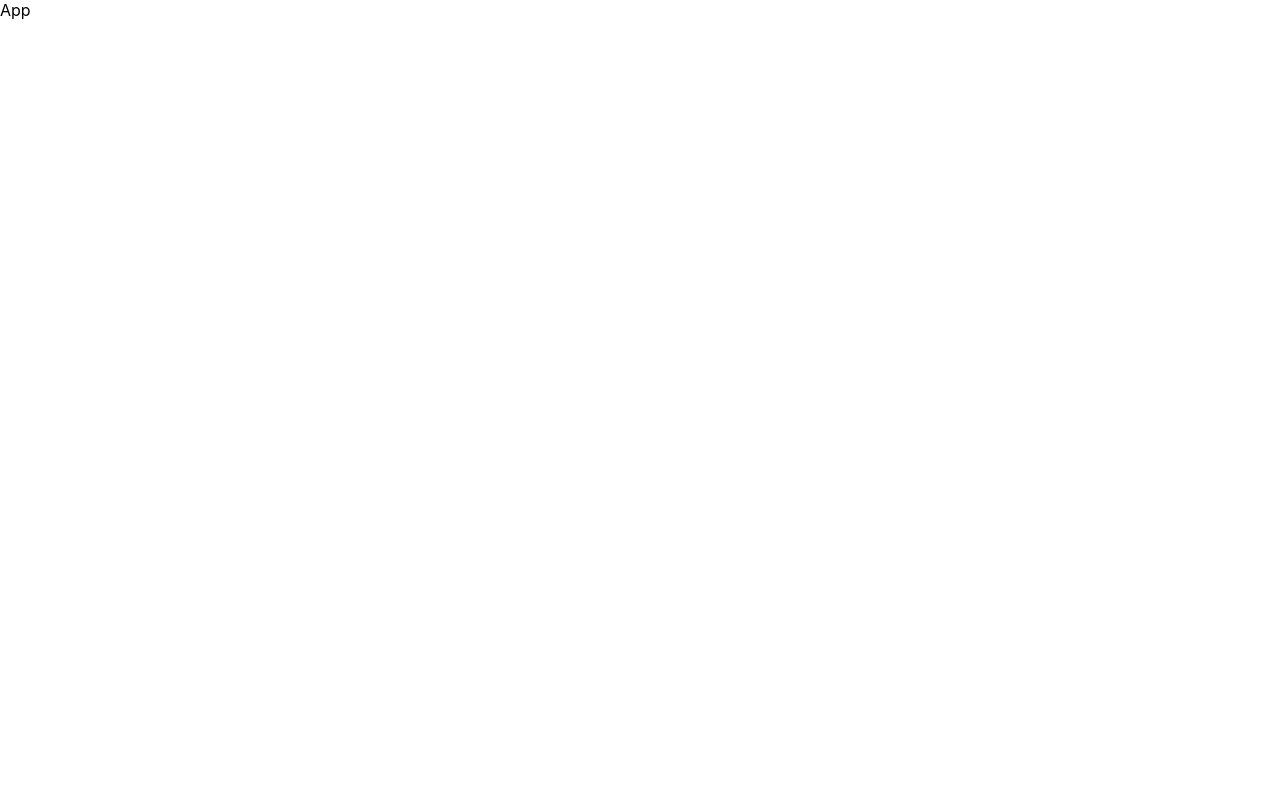
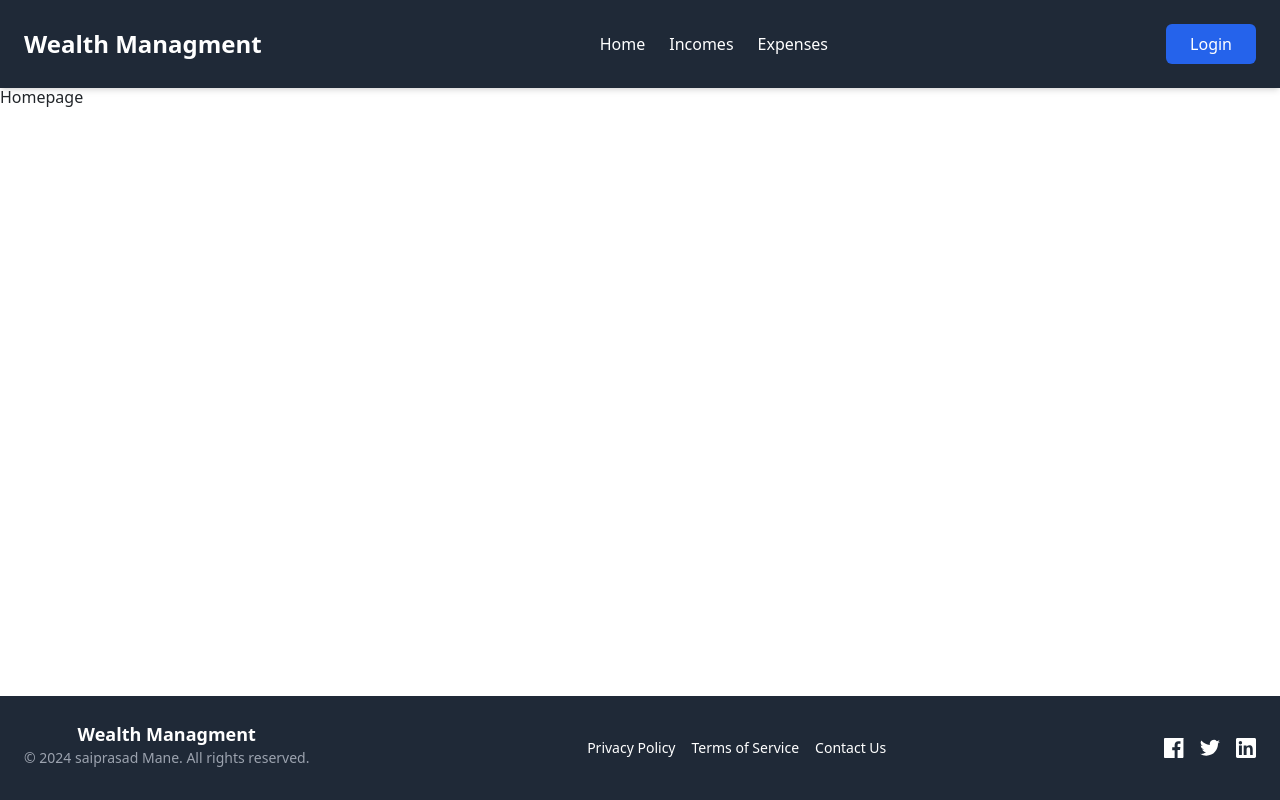
Before and after one commit to saiprasad2412/wealthmanagment, a React (Create React App) app in the folder client/: page / in a window 1280 px wide. Built offline with nearby package versions, Linux system fonts and the light colour scheme.

Commit message:
frontend layout done

```diff
--- a/client/package.json
+++ b/client/package.json
@@ -6,10 +6,15 @@
     "@testing-library/jest-dom": "^5.17.0",
     "@testing-library/react": "^13.4.0",
     "@testing-library/user-event": "^13.5.0",
+    "axios": "^1.7.8",
+    "bootstrap": "^5.3.3",
     "concurrently": "^9.1.0",
     "react": "^18.3.1",
     "react-dom": "^18.3.1",
+    "react-redux": "^9.1.2",
+    "react-router-dom": "^7.0.1",
     "react-scripts": "5.0.1",
+    "redux": "^5.0.1",
     "web-vitals": "^2.1.4"
   },
   "scripts": {
--- a/client/public/index.html
+++ b/client/public/index.html
@@ -15,16 +15,9 @@
       user's mobile device or desktop. See https://developers.google.com/web/fundamentals/web-app-manifest/
     -->
     <link rel="manifest" href="%PUBLIC_URL%/manifest.json" />
-    <!--
-      Notice the use of %PUBLIC_URL% in the tags above.
-      It will be replaced with the URL of the `public` folder during the build.
-      Only files inside the `public` folder can be referenced from the HTML.
-
-      Unlike "/favicon.ico" or "favicon.ico", "%PUBLIC_URL%/favicon.ico" will
-      work correctly both with client-side routing and a non-root public URL.
-      Learn how to configure a non-root public URL by running `npm run build`.
-    -->
-    <title>React App</title>
+    <link href="https://cdn.jsdelivr.net/npm/bootstrap@5.3.3/dist/css/bootstrap.min.css" rel="stylesheet" integrity="sha384-QWTKZyjpPEjISv5WaRU9OFeRpok6YctnYmDr5pNlyT2bRjXh0JMhjY6hW+ALEwIH" crossorigin="anonymous">
+<script src="https://cdn.jsdelivr.net/npm/bootstrap@5.3.3/dist/js/bootstrap.bundle.min.js" integrity="sha384-YvpcrYf0tY3lHB60NNkmXc5s9fDVZLESaAA55NDzOxhy9GkcIdslK1eN7N6jIeHz" crossorigin="anonymous"></script>
+    <title>Personalized Wealth Management System</title>
   </head>
   <body>
     <noscript>You need to enable JavaScript to run this app.</noscript>
--- a/client/src/App.js
+++ b/client/src/App.js
@@ -1,8 +1,13 @@
 import React from 'react'
-
+import {Routes,Route} from "react-router-dom"
+import Homepage from './pages/Homepage'
 const App = () => {
   return (
-    <div>App</div>
+    <>
+    <Routes>
+      <Route path='/' element={<Homepage/>}/>
+    </Routes>
+    </>
   )
 }
 
--- /dev/null
+++ b/client/src/components/Layout/Footer.jsx
@@ -0,0 +1,77 @@
+const Footer = () => {
+    return (
+      <footer className="bg-gray-800 text-white">
+        <div className="container mx-auto py-4 px-4 flex flex-col md:flex-row justify-between items-center">
+          {/* Left Section - Logo or Text */}
+          <div className="text-center md:text-left mb-2 md:mb-0">
+            <span className="text-lg font-semibold">Wealth Managment</span>
+            <p className="text-sm text-gray-400">© {new Date().getFullYear()} saiprasad Mane. All rights reserved.</p>
+          </div>
+
+          {/* Center Section - Navigation Links */}
+          <div className="flex space-x-4">
+            <a href="#privacy" className="hover:text-gray-400 text-sm">
+              Privacy Policy
+            </a>
+            <a href="#terms" className="hover:text-gray-400 text-sm">
+              Terms of Service
+            </a>
+            <a href="#contact" className="hover:text-gray-400 text-sm">
+              Contact Us
+            </a>
+          </div>
+
+          {/* Right Section - Social Icons */}
+          <div className="flex space-x-4">
+            <a
+              href="https://www.facebook.com"
+              target="_blank"
+              rel="noopener noreferrer"
+              className="hover:text-blue-500"
+            >
+              <svg
+                className="w-5 h-5"
+                fill="currentColor"
+                xmlns="http://www.w3.org/2000/svg"
+                viewBox="0 0 24 24"
+              >
+                <path d="M22.675 0h-21.35C.576 0 0 .576 0 1.285v21.43C0 23.425.576 24 1.285 24h11.494v-9.294H9.847v-3.625h2.932V8.309c0-2.9 1.775-4.484 4.373-4.484 1.243 0 2.312.092 2.623.134v3.04l-1.802.001c-1.414 0-1.69.671-1.69 1.657v2.176h3.38l-.44 3.625h-2.94V24h5.764c.709 0 1.285-.576 1.285-1.285V1.285C24 .576 23.425 0 22.675 0z" />
+              </svg>
+            </a>
+            <a
+              href="https://www.twitter.com"
+              target="_blank"
+              rel="noopener noreferrer"
+              className="hover:text-blue-400"
+            >
+              <svg
+                className="w-5 h-5"
+                fill="currentColor"
+                xmlns="http://www.w3.org/2000/svg"
+                viewBox="0 0 24 24"
+              >
+                <path d="M24 4.557a9.99 9.99 0 01-2.828.775 4.93 4.93 0 002.165-2.723c-.944.555-1.99.959-3.105 1.184a4.918 4.918 0 00-8.384 4.482C7.69 7.843 4.066 5.88 1.64 2.924a4.918 4.918 0 001.523 6.573A4.902 4.902 0 01.96 8.623v.063a4.913 4.913 0 003.95 4.816 4.936 4.936 0 01-2.21.084 4.924 4.924 0 004.6 3.419 9.867 9.867 0 01-6.102 2.102c-.395 0-.786-.023-1.17-.067a13.946 13.946 0 007.548 2.213c9.056 0 14.007-7.496 14.007-13.986 0-.213-.005-.425-.015-.637A9.936 9.936 0 0024 4.557z" />
+              </svg>
+            </a>
+            <a
+              href="https://www.linkedin.com"
+              target="_blank"
+              rel="noopener noreferrer"
+              className="hover:text-blue-700"
+            >
+              <svg
+                className="w-5 h-5"
+                fill="currentColor"
+                xmlns="http://www.w3.org/2000/svg"
+                viewBox="0 0 24 24"
+              >
+                <path d="M22.225 0H1.771C.791 0 0 .77 0 1.721v20.557C0 23.23.792 24 1.771 24h20.451C23.209 24 24 23.23 24 22.279V1.721C24 .77 23.209 0 22.225 0zM7.06 20.452H3.577V9.092h3.483v11.36zM5.319 7.667c-1.119 0-2.027-.92-2.027-2.055a2.034 2.034 0 114.06 0c0 1.135-.91 2.055-2.033 2.055zM20.452 20.452h-3.483v-5.965c0-1.422-.027-3.252-1.98-3.252-1.98 0-2.282 1.545-2.282 3.144v6.073H9.223V9.092h3.346v1.546h.048c.465-.88 1.598-1.806 3.288-1.806 3.512 0 4.158 2.312 4.158 5.312v6.308z" />
+              </svg>
+            </a>
+          </div>
+        </div>
+      </footer>
+    );
+  };
+
+  export default Footer;
--- /dev/null
+++ b/client/src/components/Layout/Header.jsx
@@ -0,0 +1,95 @@
+import React, { useState } from "react";
+import { Link } from "react-router-dom";
+
+const Header = () => {
+  // Simulate user authentication status and data
+  const [user, setUser] = useState(null); // Set to `{ name: "John Doe" }` for logged-in
+
+  return (
+    <header className="bg-gray-800 text-white shadow-md">
+      <div className="container mx-auto flex justify-between items-center p-4">
+        {/* Logo */}
+        <div className="flex items-center">
+          <span className="text-2xl font-bold">Wealth Managment</span>
+        </div>
+
+        {/* Navigation Links */}
+        <nav className="hidden md:flex space-x-6">
+          <Link to="/" className="hover:text-gray-400">
+            Home
+          </Link>
+          <Link to="/income" className="hover:text-gray-400">
+            Incomes
+          </Link>
+          <Link to="/expense" className="hover:text-gray-400">
+            Expenses
+          </Link>
+          {/* <a href="#about" className="hover:text-gray-400">
+            About
+          </a>
+          <a href="#services" className="hover:text-gray-400">
+            Services
+          </a>
+          <a href="#contact" className="hover:text-gray-400">
+            Contact
+          </a> */}
+        </nav>
+
+        {/* Right Side (Profile/Actions) */}
+        <div className="flex items-center space-x-4">
+          {/* Conditionally render user name or login button */}
+          {user ? (
+            <div className="flex items-center space-x-2">
+              {/* Profile Icon */}
+              <button className="bg-gray-700 p-2 rounded-full hover:bg-gray-600">
+                <span className="sr-only">Open user menu</span>
+                <svg
+                  className="w-6 h-6"
+                  fill="currentColor"
+                  xmlns="http://www.w3.org/2000/svg"
+                  viewBox="0 0 24 24"
+                >
+                  <path
+                    d="M12 12c2.5 0 4.5-2 4.5-4.5S14.5 3 12 3 7.5 5 7.5 7.5 9.5 12 12 12zm0 1.5c-2.7 0-8 1.4-8 4.2V19h16v-1.3c0-2.8-5.3-4.2-8-4.2z"
+                  />
+                </svg>
+              </button>
+              {/* User Name */}
+              <span>{user.name}</span>
+            </div>
+          ) : (
+            // Login Button
+            <button
+              onClick={() => setUser({ name: "John Doe" })} // Simulate login
+              className="bg-blue-600 px-4 py-2 rounded hover:bg-blue-500"
+            >
+              Login
+            </button>
+          )}
+        </div>
+
+        {/* Mobile Menu Button */}
+        <div className="md:hidden">
+          <button className="text-white hover:text-gray-400 focus:outline-none">
+            <svg
+              className="w-6 h-6"
+              xmlns="http://www.w3.org/2000/svg"
+              fill="none"
+              viewBox="0 0 24 24"
+              stroke="currentColor"
+            >
+              <path
+                strokeLinecap="round"
+                strokeLinejoin="round"
+                strokeWidth="2"
+                d="M4 6h16M4 12h16M4 18h16"
+              />
+            </svg>
+          </button>
+        </div>
+      </div>
+    </header>
+  );
+};
+
+export default Header;
--- /dev/null
+++ b/client/src/components/Layout/Layout.jsx
@@ -0,0 +1,21 @@
+import React, { Children } from "react";
+import Header from "./Header";
+import Footer from "./Footer";
+
+const Layout = ({ children }) => {
+    return (
+      <div className="flex flex-col min-h-screen">
+        {/* Header */}
+        <Header />
+
+        {/* Main Content */}
+        <main className="flex-1">{children}</main>
+
+        {/* Footer */}
+        <Footer />
+      </div>
+    );
+  };
+
+
+export default Layout;
--- a/client/src/index.css
+++ b/client/src/index.css
@@ -1,13 +1,13 @@
-body {
+@tailwind base;
+@tailwind components;
+@tailwind utilities;
+
+*{
+  padding: 0;
   margin: 0;
-  font-family: -apple-system, BlinkMacSystemFont, 'Segoe UI', 'Roboto', 'Oxygen',
-    'Ubuntu', 'Cantarell', 'Fira Sans', 'Droid Sans', 'Helvetica Neue',
-    sans-serif;
-  -webkit-font-smoothing: antialiased;
-  -moz-osx-font-smoothing: grayscale;
+  box-sizing: border-box;
+
 }
-
-code {
-  font-family: source-code-pro, Menlo, Monaco, Consolas, 'Courier New',
-    monospace;
+.content{
+  /* height: 100vhvh; */
 }
--- a/client/src/index.js
+++ b/client/src/index.js
@@ -3,11 +3,14 @@
 import './index.css';
 import App from './App';
 import reportWebVitals from './reportWebVitals';
-
+import {BrowserRouter} from "react-router-dom"
 const root = ReactDOM.createRoot(document.getElementById('root'));
 root.render(
   <React.StrictMode>
+    <BrowserRouter>
     <App />
+
+    </BrowserRouter>
   </React.StrictMode>
 );
 
--- /dev/null
+++ b/client/src/pages/Homepage.jsx
@@ -0,0 +1,13 @@
+import React from 'react'
+import Layout from '../components/Layout/Layout'
+
+const Homepage = () => {
+  return (
+    <Layout>
+
+        <h1>Homepage</h1>
+    </Layout>
+  )
+}
+
+export default Homepage
```
Also changed, not shown: client/src/App.css (deleted, +0 -38 lines), 1 other file (tests, documents, lock files or other folders).
